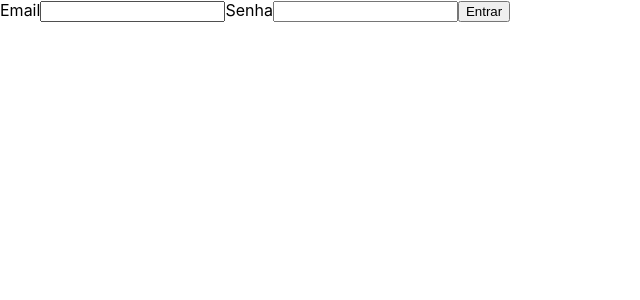
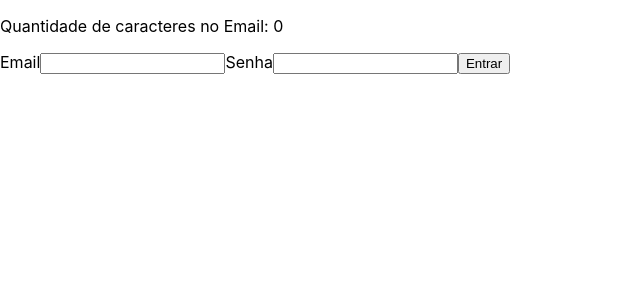
Before and after one commit to hygino82/curso-react-typescript, a React (Create React App) app: page /entrar in a window 1280 px wide. Shown: the top 300 px of the page, without its empty margins (0-640 px from the left). Built offline with nearby package versions, Linux system fonts and the light colour scheme.

Commit message:
Use memo

```diff
--- a/src/app/pages/login/Login.tsx
+++ b/src/app/pages/login/Login.tsx
@@ -1,4 +1,4 @@
-import { useEffect, useState } from 'react';
+import { useMemo, useState } from 'react';
 
 export const Login = () => {
 
@@ -6,23 +6,29 @@
     const [password, setPassword] = useState('');
 
 
+    const emailLenght = useMemo(() => {
+        console.log('Executou');
+        return email.length * 1000;
+    }, [email.length]);
+
     const handleEntrar = () => {
         console.log(email);
         console.log(password);
     };
 
-    useEffect(() => {
-        console.log(email);
-    }, [email]);
+    // useEffect(() => {
+    //     console.log(email);
+    // }, [email]);
 
-    useEffect(() => {
-        console.log(password);
-    }, [password]);
+    // useEffect(() => {
+    //     console.log(password);
+    // }, [password]);
 
 
     return (
         <div>
             <form>
+                <p>Quantidade de caracteres no Email: {emailLenght}</p>
                 <label>
                     <span>Email</span>
                     <input type='email' value={email} onChange={e => setEmail(e.target.value)} />
```
